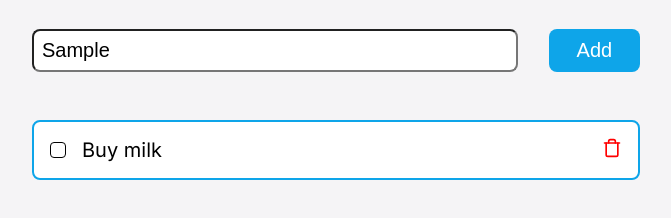
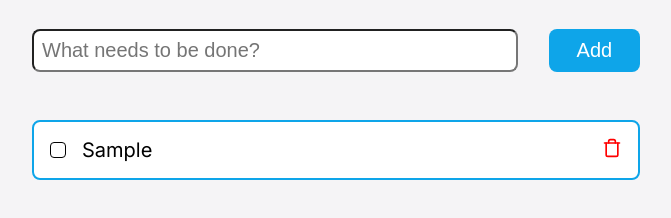
Before and after one commit to stemlink-engineering/fed-core-javascript, a plain HTML site: page index.html in a window 1280 px wide. Both pictures are taken after typing "Sample" into the empty fields and a click on the button "Add". Shown: the part 76-294 px from the top of the page, without its empty margins (304-975 px from the left). Drawn offline with Linux system fonts and the light colour scheme.

Commit message:
feat: session-1

```diff
--- a/index.html
+++ b/index.html
@@ -26,33 +26,13 @@
         <button class="todo__create__button">Add</button>
       </div>
       <div class="todo__container">
-        <div class="todo__item">
-          <div class="todo__item__left">
-            <input type="checkbox" id="completed" name="completed" />
-            <span>Buy milk</span>
-          </div>
-          <div class="todo__item__right">
-            <svg
-              class="todo__delete__button"
-              xmlns="http://www.w3.org/2000/svg"
-              width="20"
-              height="20"
-              viewBox="0 0 24 24"
-              fill="none"
-              stroke="red"
-              stroke-width="2"
-              stroke-linecap="round"
-              stroke-linejoin="round"
-              class="lucide lucide-trash"
-            >
-              <path d="M3 6h18" />
-              <path d="M19 6v14c0 1-1 2-2 2H7c-1 0-2-1-2-2V6" />
-              <path d="M8 6V4c0-1 1-2 2-2h4c1 0 2 1 2 2v2" />
-            </svg>
-          </div>
-        </div>
+
+
+
+
+
       </div>
     </main>
-    <!-- <script src="script.js"></script> -->
+    <script src="script.js"></script>
   </body>
 </html>
--- /dev/null
+++ b/script.js
@@ -0,0 +1,63 @@
+const manupa = {
+  name: "Manupa",
+  age: 23,
+};
+
+const todoCreateButton = document.querySelector(".todo__create__button");
+const todoInput = document.querySelector(".todo__input");
+const todoContainer = document.querySelector(".todo__container");
+
+const todoValues = [];
+let todoElements = [];
+
+todoCreateButton.addEventListener("click", () => {
+  const value = todoInput.value;
+  if (value === "") {
+    return;
+  }
+  todoValues.push(value);
+  console.log(todoValues);
+  todoInput.value = "";
+
+  todoElements = todoValues.map((val) => {
+    return `<div class="todo__item">
+          <div class="todo__item__left">
+            <input type="checkbox" id="completed" name="completed" />
+            <span>${val}</span>
+          </div>
+          <div class="todo__item__right">
+            <svg
+              class="todo__delete__button"
+              xmlns="http://www.w3.org/2000/svg"
+              width="20"
+              height="20"
+              viewBox="0 0 24 24"
+              fill="none"
+              stroke="red"
+              stroke-width="2"
+              stroke-linecap="round"
+              stroke-linejoin="round"
+              class="lucide lucide-trash"
+            >
+              <path d="M3 6h18" />
+              <path d="M19 6v14c0 1-1 2-2 2H7c-1 0-2-1-2-2V6" />
+              <path d="M8 6V4c0-1 1-2 2-2h4c1 0 2 1 2 2v2" />
+            </svg>
+          </div>
+        </div>`;
+  });
+  console.log(todoElements.join(" "));
+  todoContainer.innerHTML = todoElements.join(" ");
+});
+
+// const numbers = [1, 2, 3, 4, 5];
+// const evenNumbers = numbers.map((val) => {
+//   return val * 2;
+// });
+// console.log(evenNumbers);
+
+// console.log(todoCreateButton);
+// const add = (a, b) => {
+//   console.log(a + b);
+// };
+// add(1, 2);
```
